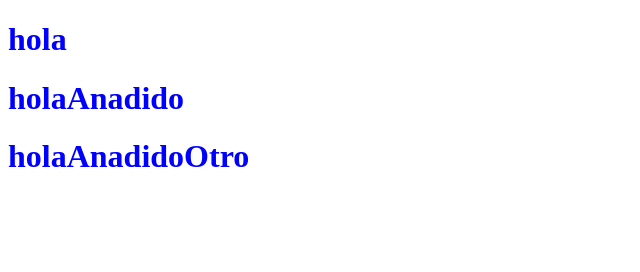
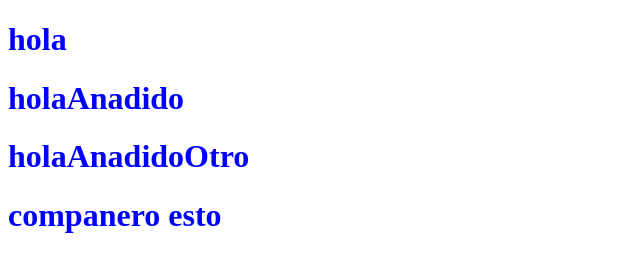
Before and after one commit to chemiya11/proyectoGIt, a plain HTML site: page index.html in a window 1280 px wide. Shown: the whole page, without its empty margins (0-640 px from the left). Drawn offline with Linux system fonts and the light colour scheme.

Commit message:
Update index.html

```diff
--- a/index.html
+++ b/index.html
@@ -11,6 +11,7 @@
     <h1 class="titulo">hola</h1>
     <h1 class="titulo">holaAnadido</h1>
     <h1 class="titulo">holaAnadidoOtro</h1>
+    <h1 class="titulo">companero esto</h1>
     <script src="app.js"></script>
 </body>
 </html>
```
